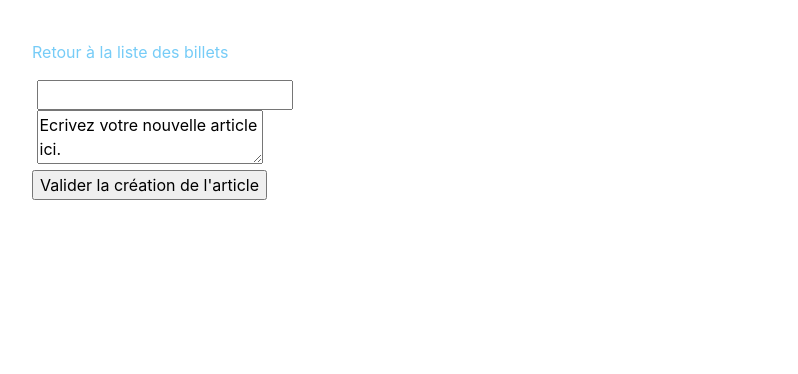
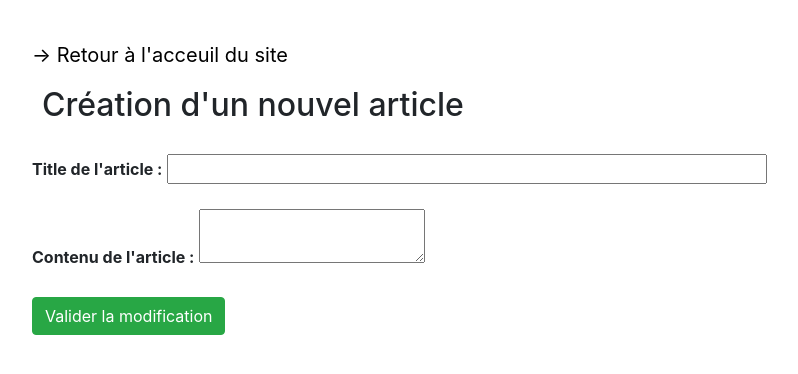
Before and after one commit to LibertAntoine/Blog_Writer, a PHP site: template view/backend/articleCreate.php in a window 1280 px wide. Shown: the part 120-494 px from the top of the page, without its empty margins (53-851 px from the left). Run offline with PHP 8.4, Linux system fonts and the light colour scheme; the template is opened without the code that fills it, so the values that code supplies are empty; some libraries are stand-ins or nearby versions.

Commit message:
edit the style of articleEdit and articleCreate Views

```diff
--- a/styles.css
+++ b/styles.css
@@ -127,3 +127,11 @@ a:hover {
 label {
 	font-weight: bold;
 }
+
+.titleEnter {
+	margin-bottom: 20px;
+}
+
+.titleInput {
+	width: 600px;
+}
--- a/view/backend/articleCreate.php
+++ b/view/backend/articleCreate.php
@@ -3,19 +3,21 @@
 <?php ob_start(); ?>
 
 
-<p><a href="index.php">Retour à la liste des billets</a></p>
+<p><a class="indexLink" href="index.php">-> Retour à l'acceuil du site</a></p>
+
+<h2>Création d'un nouvel article</h2>
 
 <form action="index.php?action=addArticle" method="post">
-<div>
-<label for="title"></label>
-<input type="text" id="title" name="title"/>
+<div class="titleEnter">
+<label  for="title">Title de l'article : </label>
+<input class="titleInput" type="text" id="title" name="title"/>
 </div>
 <div>
-<label for="content"></label>
-<textarea class="tinymce" id="content" name="content">Ecrivez votre nouvelle article ici.</textarea>
+<label for="content">Contenu de l'article : </label>
+<textarea class="tinymce" id="content" name="content"></textarea>
 </div>
 <div>
-        <input type="submit" value="Valider la création de l'article" />
+ <input class="btn btn-success" type="submit" value="Valider la modification"/>
 </div>
 </form>
 
```
Also changed, not shown: view/backend/articleEdit.php (+7 -6 lines).
